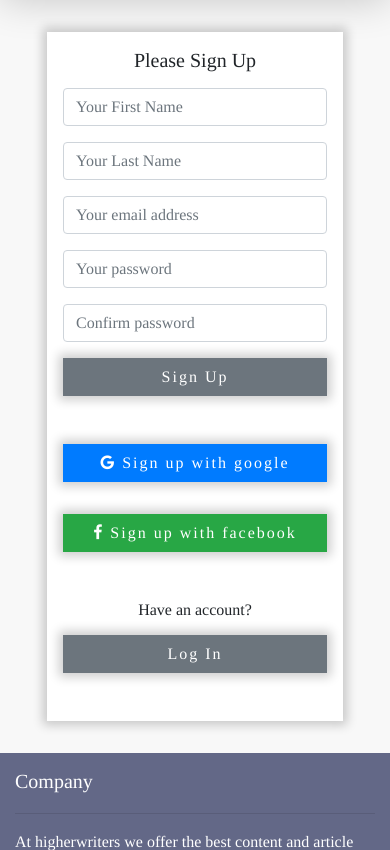
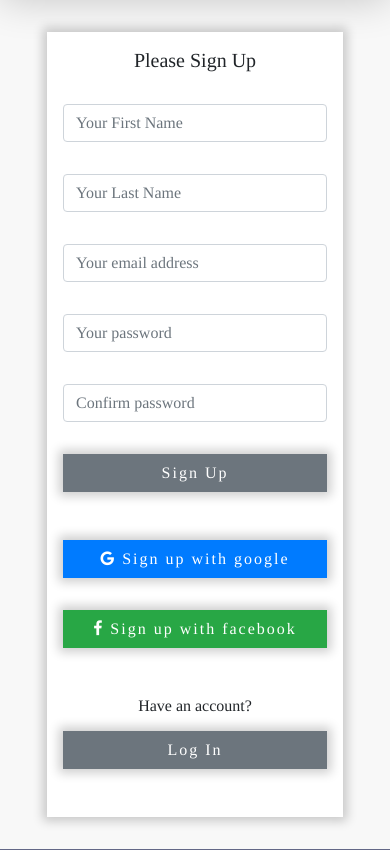
Before and after one commit to R254/shad, a PHP site: page /register.php in a window 390 px wide. Shown: the part 56-906 px from the top of the page. Run offline with PHP 8.4, Linux system fonts and the light colour scheme; some libraries are stand-ins or nearby versions.

Commit message:
update css

```diff
--- a/css/custom.css
+++ b/css/custom.css
@@ -161,7 +161,7 @@ nav{
 	padding: 1em;
 }
 .form-control{
-	margin: 1em 0;
+	margin: 2em 0;
 }
 
 }
```
